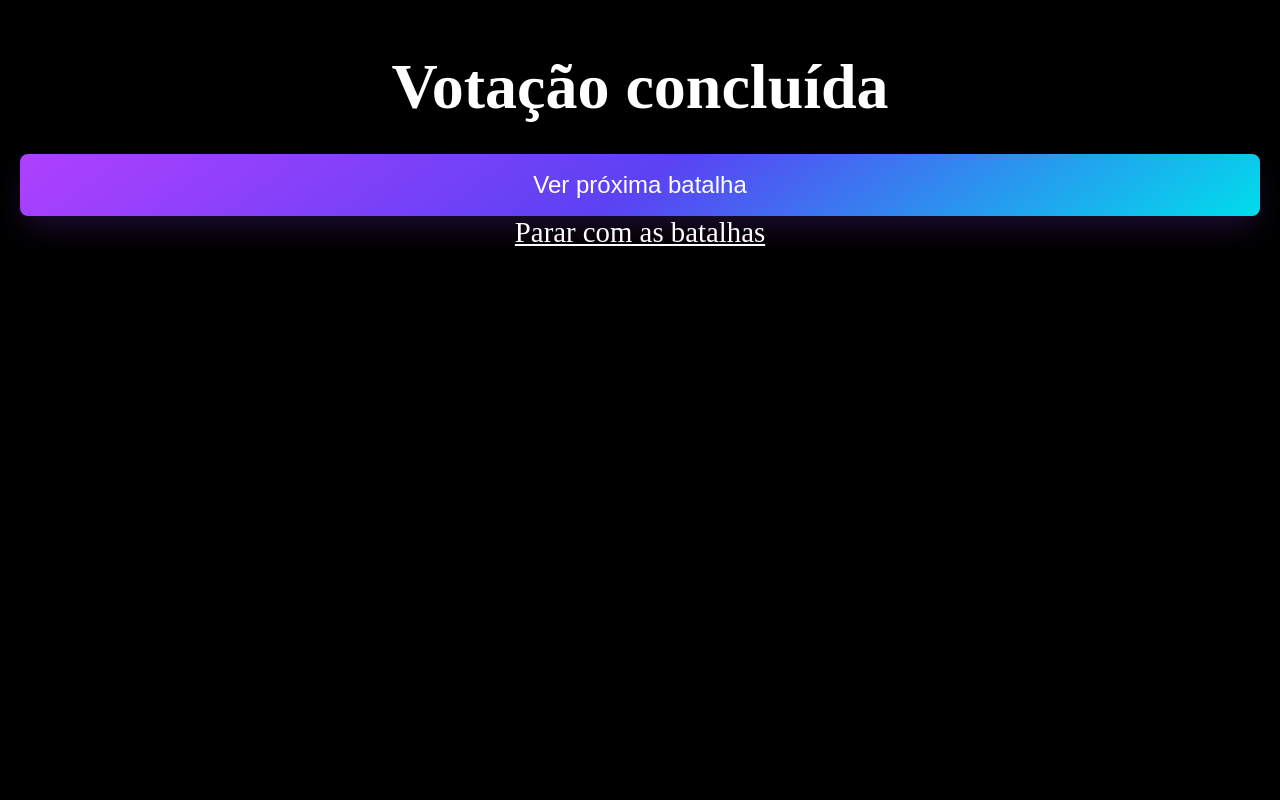
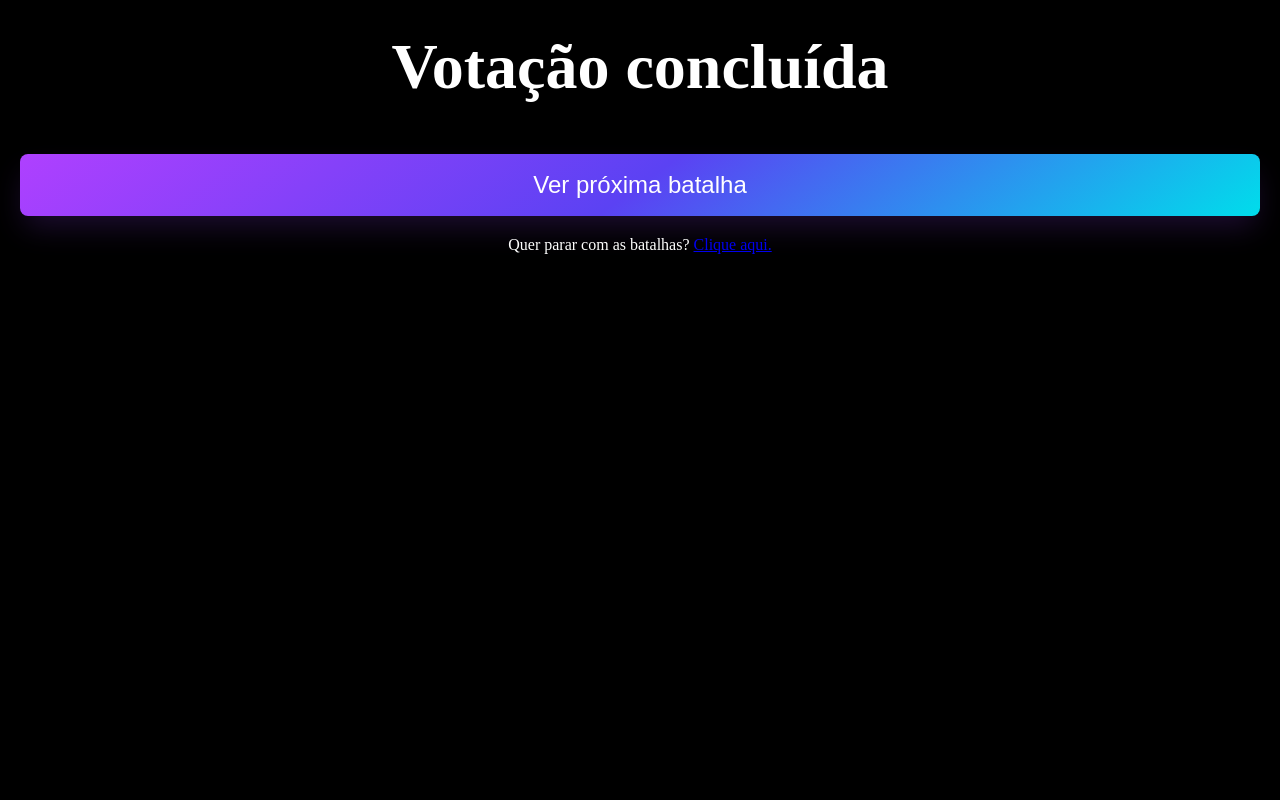
Before and after one commit to huogerac/django_sf, a Django app: page /votacao/concluida in a window 1280 px wide. Run offline with Django 4.2, Linux system fonts and the light colour scheme.

Commit message:
Votação concluída com o style funcionando

```diff
--- /dev/null
+++ b/palestras/static/palestras/css/style.css
@@ -0,0 +1,94 @@
+* {
+  margin: 0;
+  padding: 0;
+}
+html,
+body {
+  height: 100%;
+}
+
+body {
+  background-color: #000;
+  color: #fff;
+}
+.container {
+  display: flex;
+  column-count: 3;
+  justify-content: space-around;
+  align-items: flex-start;
+}
+.title {
+  font-size: 4rem;
+  padding: 30px 0;
+}
+.img-palestra {
+  width: 100%;
+}
+.palestra {
+  text-align: center;
+  min-height: 615px;
+  padding: 20px;
+  padding-bottom: 10px;
+}
+.palestra:hover {
+  -webkit-transform: scale(1.1);
+  transform: scale(1.1);
+  border: 5px solid #136497;
+  border-radius: 20%;
+}
+.vs {
+  text-align: center;
+  padding-top: 140px;
+  min-height: 640px;
+}
+.center {
+  text-align: center;
+  position: relative;
+}
+.ma-3 {
+  margin: 20px;
+}
+.fixed {
+  position: fixed;
+  bottom: 10px;
+  width: 96%;
+}
+.button-63 {
+  align-items: center;
+  background-image: linear-gradient(144deg, #af40ff, #5b42f3 50%, #00ddeb);
+  border: 0;
+  border-radius: 8px;
+  box-shadow: rgba(151, 65, 252, 0.2) 0 15px 30px -5px;
+  box-sizing: border-box;
+  color: #ffffff;
+  display: flex;
+  font-family: Phantomsans, sans-serif;
+  font-size: 20px;
+  justify-content: center;
+  line-height: 1em;
+  max-width: 100%;
+  min-width: 140px;
+  padding: 19px 24px;
+  text-decoration: none;
+  user-select: none;
+  -webkit-user-select: none;
+  touch-action: manipulation;
+  white-space: nowrap;
+  cursor: pointer;
+}
+
+.button-63:active,
+.button-63:hover {
+  outline: 0;
+}
+
+@media (min-width: 768px) {
+  .button-63 {
+    font-size: 24px;
+    min-width: 196px;
+  }
+}
+
+.centralize--text {
+  text-align: center !important;
+}
--- a/palestras/templates/palestras/votacao_concluida.html
+++ b/palestras/templates/palestras/votacao_concluida.html
@@ -5,88 +5,33 @@
     <meta charset="UTF-8" />
     <meta http-equiv="X-UA-Compatible" content="IE=edge" />
     <meta name="viewport" content="width=device-width, initial-scale=1.0" />
-    <title>Document</title>
-    <style>
-      * {
-        margin: 0;
-        padding: 0;
-      }
-      html,
-      body {
-        height: 100%;
-      }
-
-      body {
-        background-color: #000;
-        color: #fff;
-      }
-      .container {
-        padding: 20px;
-        text-align: center;
-      }
-      .title {
-        font-size: 4rem;
-        padding: 30px 0;
-      }
-
-      .btn-link {
-        color: #fff;
-        padding: 18px;
-        font-size: 1.8rem;
-      }
-
-      .button-63 {
-        align-items: center;
-        background-image: linear-gradient(
-          144deg,
-          #af40ff,
-          #5b42f3 50%,
-          #00ddeb
-        );
-        border: 0;
-        border-radius: 8px;
-        box-shadow: rgba(151, 65, 252, 0.2) 0 15px 30px -5px;
-        box-sizing: border-box;
-        color: #ffffff;
-        display: flex;
-        font-family: Phantomsans, sans-serif;
-        font-size: 20px;
-        justify-content: center;
-        line-height: 1em;
-        max-width: 100%;
-        min-width: 140px;
-        padding: 19px 24px;
-        text-decoration: none;
-        user-select: none;
-        -webkit-user-select: none;
-        touch-action: manipulation;
-        white-space: nowrap;
-        cursor: pointer;
-      }
-
-      .button-63:active,
-      .button-63:hover {
-        outline: 0;
-      }
-
-      @media (min-width: 768px) {
-        .button-63 {
-          font-size: 24px;
-          min-width: 196px;
-        }
-      }
-    </style>
+    <link
+      rel="stylesheet"
+      type="text/css"
+      href="{% static 'palestras/css/style.css' %}"
+    />
+    <title>Votação concluída</title>
   </head>
   <body>
-    <div class="container">
-      <h1 class="title">Votação concluída</h1>
-
-      <a href="{% url 'palestras.pagina.votacao' %}" class="button-63"
-        >Ver próxima batalha</a
-      >
-      <a class="btn-link" href="{% url 'palestras.pagina.eventos' %}"
-        >Parar com as batalhas</a
-      >
+    <div class="container--concluido justify-content-center align-items-center">
+      <div class="">
+        <h1 class="title centralize--text">Votação concluída</h1>
+      </div>
+      <div class="ma-3">
+        <a
+          href="{% url 'palestras.pagina.votacao' %}"
+          class="button-63 centralize--text"
+          >Ver próxima batalha</a
+        >
+      </div>
+      <div class="ma-3 centralize--text">
+        <p class="change-form-p text-center">
+          Quer parar com as batalhas?
+          <a class="btn-link" href="{% url 'palestras.pagina.eventos' %}"
+            >Clique aqui.</a
+          >
+        </p>
+      </div>
     </div>
   </body>
 </html>
```
Also changed, not shown: palestras/templates/palestras/votacao.html (+2 -98 lines).
